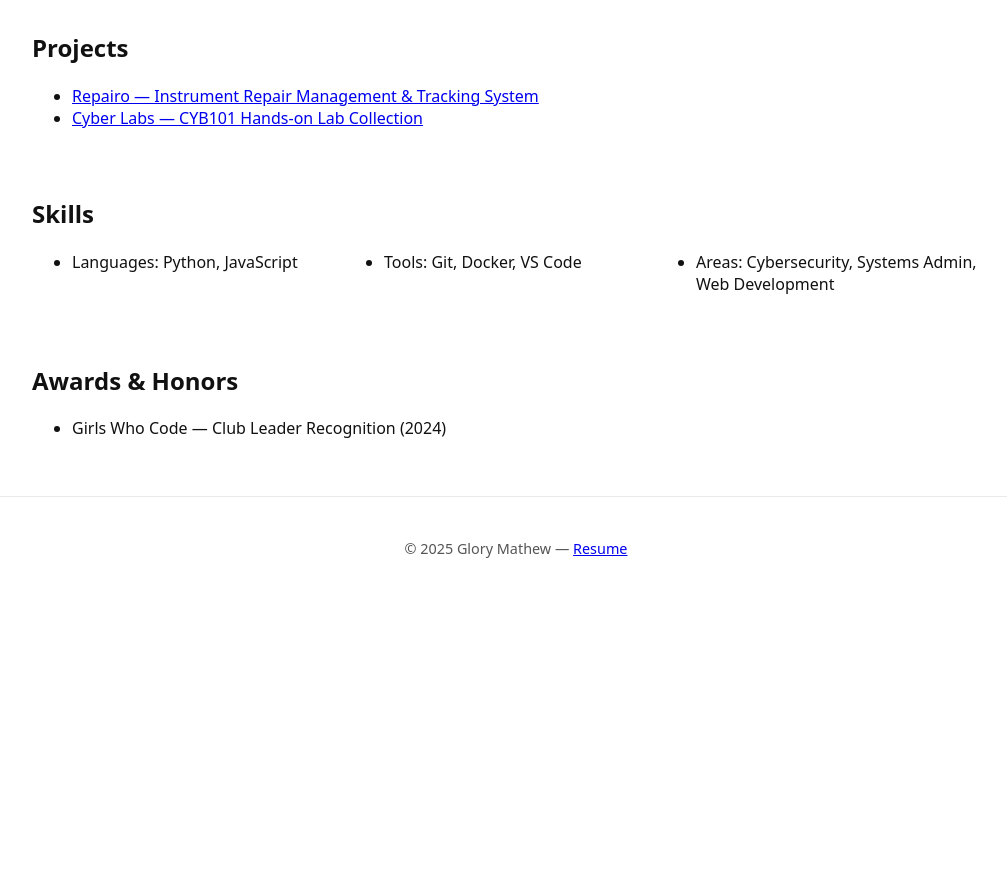
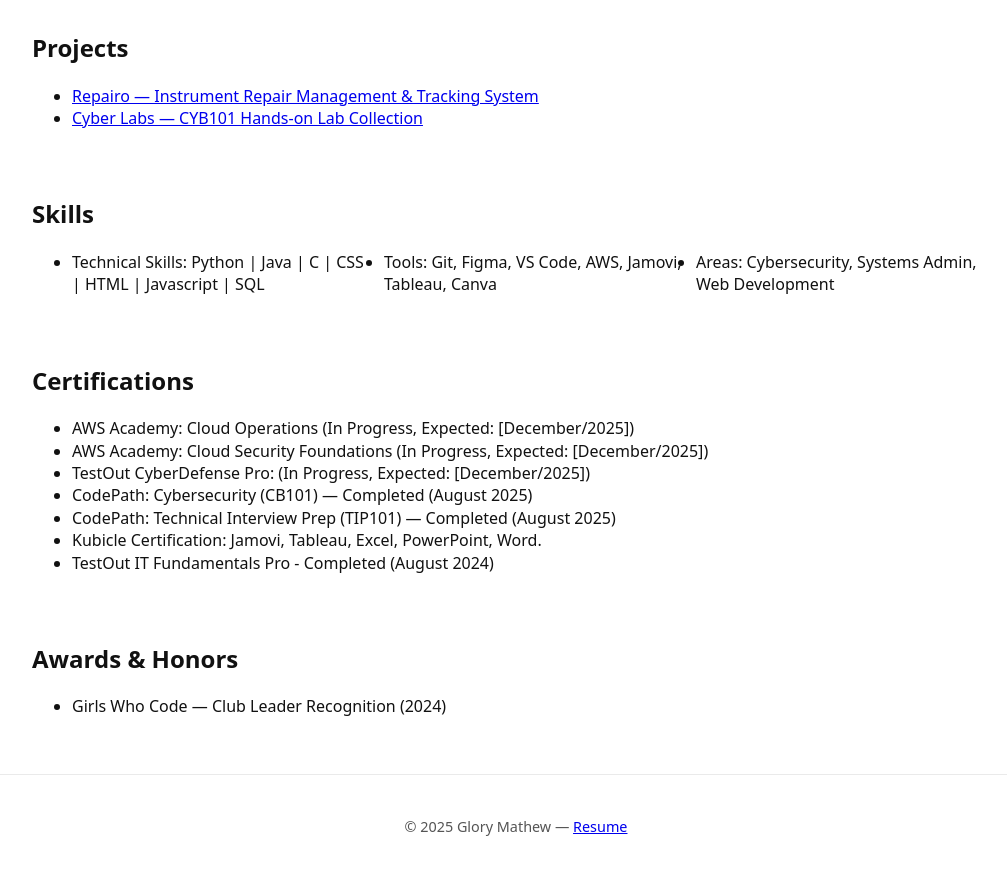
Before and after one commit to Glory-SM/Glory-SM.github.io, a plain HTML site: page index.html in a window 1280 px wide. Shown: the part 1745-2619 px from the top of the page, without its empty margins (124-1131 px from the left). Before the commit the page ends 2347 px from the top, so only its background shows below. Drawn offline with Linux system fonts and the light colour scheme; files that its build step writes are made by us from their sources.

Commit message:
updated index

```diff
--- a/index.html
+++ b/index.html
@@ -110,9 +110,25 @@
     <section aria-labelledby="skills" class="skills">
       <h2 id="skills">Skills</h2>
       <ul class="skill-list">
-        <li>Languages: Python, JavaScript</li>
-        <li>Tools: Git, Docker, VS Code</li>
+        <li>Technical Skills: Python | Java | C | CSS | HTML | Javascript | SQL</li>
+        <li>Tools: Git, Figma, VS Code, AWS, Jamovi, Tableau, Canva</li>
         <li>Areas: Cybersecurity, Systems Admin, Web Development</li>
+      </ul>
+    </section>
+
+    <section aria-labelledby="certifications" class="certifications">
+      <h2 id="certifications">Certifications</h2>
+      <ul class="certification-list">
+        <li>AWS Academy: Cloud Operations (In Progress, Expected: [December/2025])</li>
+        <li>AWS Academy: Cloud Security Foundations (In Progress, Expected: [December/2025])</li>
+        <li>TestOut CyberDefense Pro: (In Progress, Expected: [December/2025])</li>
+        <li>CodePath: Cybersecurity (CB101) — Completed (August 2025)</li>
+        <li>CodePath: Technical Interview Prep (TIP101) — Completed (August 2025)</li>
+        <li>Kubicle Certification: Jamovi, Tableau, Excel, PowerPoint, Word.</li>
+        <li>TestOut IT Fundamentals Pro - Completed (August 2024)</li>
+      </ul>
+    </section>
+
       </ul>
     </section>
 
```
